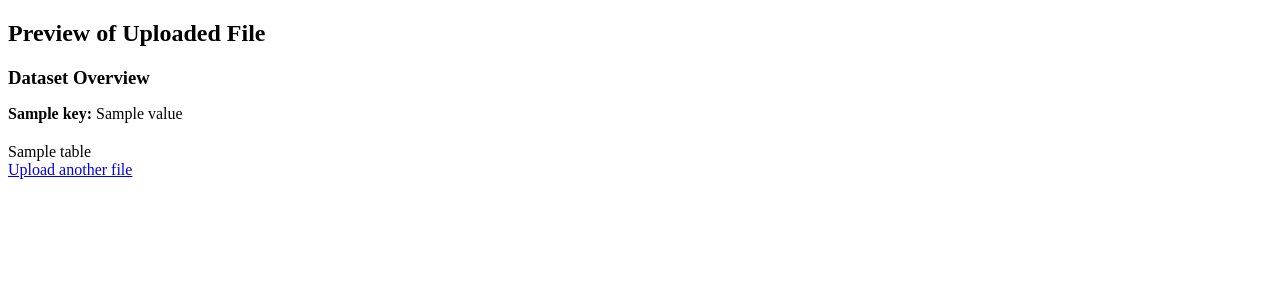
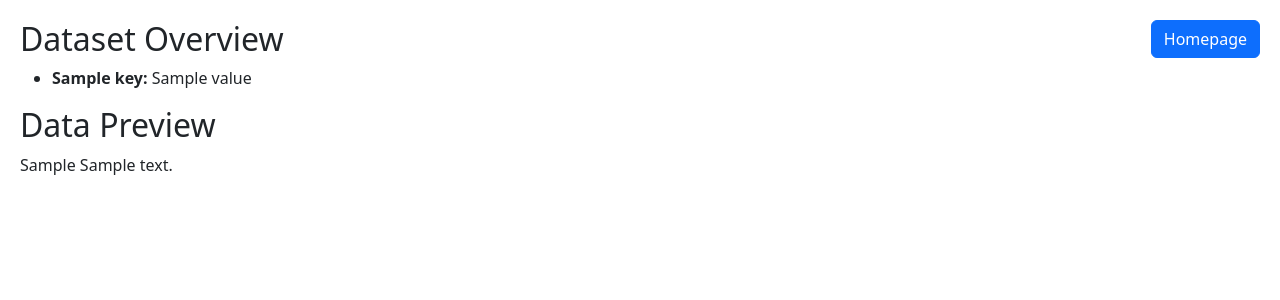
Before and after one commit to Waqar-Wani/Automatic-Data-Analytics-with-NLP, a Flask app: template backend/templates/preview.html in a window 1280 px wide. Shown: the top 300 px of the page. Run offline with Flask 3, Linux system fonts and the light colour scheme; the template is opened without the code that fills it: most values are stand-ins (such as "Sample title", 1, 10 or a date in 2020); some libraries are stand-ins or nearby versions.

Commit message:
Implemented data pagination, added home redirect button, problem encounterd partial data fetching

```diff
--- a/app.py
+++ b/app.py
@@ -5,9 +5,11 @@ sys.path.append(os.path.abspath(os.path.dirname(__file__)))
 import pandas as pd
 from flask import Flask, render_template, request
 from io import BytesIO
-from backend.data_preprocessing.data_utils import handle_missing_values, normalize_column_names
-from backend.data_preprocessing.summary_utils import generate_overview
+from backend.data_preprocessing.file_processing import read_file
+from backend.data_preprocessing.data_cleaning import handle_missing_values, normalize_column_names
+from backend.data_preprocessing.data_overview import generate_overview
 
+# Initialize Flask application
 app = Flask(__name__, template_folder=os.path.join(os.getcwd(), 'backend', 'templates'))
 
 @app.route('/')
@@ -21,24 +23,32 @@ def upload():
         return "No file uploaded"
 
     try:
-        if file.filename.endswith('.csv'):
-            df = pd.read_csv(file)
-        elif file.filename.endswith(('.xls', '.xlsx')):
-            in_memory_file = BytesIO(file.read())
-            df = pd.read_excel(in_memory_file)
-        else:
-            return "Unsupported file type"
+        # Metadata
+        file_name = file.filename
+        file_format = 'csv' if file.filename.endswith('.csv') else \
+                      'xls/xlsx' if file.filename.endswith(('.xls', '.xlsx')) else 'unknown'
+        data_type = 'Uploaded'
+
+        # Read and preprocess
+        df = read_file(file)
+        df = handle_missing_values(df)
+        df = normalize_column_names(df)
+
+        # Overview
+        overview = generate_overview(df, file_name, data_type, file_format)
+
+        # Convert df to HTML (split table)
+        html_table = df.to_html(index=False, classes='display nowrap', border=0)
+        table_header = html_table.split('<thead>')[1].split('</thead>')[0]
+        table_body = html_table.split('<tbody>')[1].split('</tbody>')[0]
+
+        return render_template('preview.html',
+                               table_header=table_header,
+                               table_body=table_body,
+                               overview=overview)
+
     except Exception as e:
         return f"Error reading file: {str(e)}"
 
-    # Preprocessing steps
-    df = handle_missing_values(df)
-    df = normalize_column_names(df)
-    overview = generate_overview(df)
-
-    # Render table and overview
-    preview = df.head().to_html(classes='table table-striped')
-    return render_template('preview.html', table=preview, overview=overview)
-
 if __name__ == '__main__':
     app.run(debug=True)
--- a/backend/data_preprocessing/data_utils.py
+++ b/backend/data_preprocessing/data_cleaning.py
@@ -5,6 +5,10 @@ import re
 def handle_missing_values(df):
     # Simple handling: drop rows with any NaNs
     return df.dropna()
+
+def clean_column_name(name):
+    # Function for cleaning column names
+    return name.replace('_', ' ').title().replace(' ', '')
 
 def normalize_column_names(df):
     # Step 1: Convert all column names to lowercase
--- a/backend/data_preprocessing/summary_utils.py
+++ /dev/null
@@ -1,6 +0,0 @@
-def generate_overview(df):
-    return {
-        "Number of Columns": df.shape[1],
-        "Number of Rows": df.shape[0],
-        "Column Types": df.dtypes.apply(lambda x: str(x)).to_dict()
-    }
--- a/backend/data_preprocessing/test_imports.py
+++ b/backend/data_preprocessing/test_imports.py
@@ -3,6 +3,6 @@ import os
 sys.path.append(os.path.abspath(os.path.join(os.path.dirname(__file__), '..', '..')))
 
 # test_imports.py
-from backend.data_preprocessing.data_utils import handle_missing_values
+from backend.data_preprocessing.data_cleaning import handle_missing_values
 
 print("Import successful!")
--- a/backend/templates/preview.html
+++ b/backend/templates/preview.html
@@ -1,31 +1,79 @@
 <!DOCTYPE html>
-<html>
+<html lang="en">
 <head>
-    <title>Preview</title>
+    <meta charset="UTF-8">
+    <title>Data Preview</title>
+
+    <!-- Bootstrap CSS (optional for styling) -->
+    <link rel="stylesheet" href="https://cdn.jsdelivr.net/npm/bootstrap@5.3.0/dist/css/bootstrap.min.css">
+
+    <!-- DataTables CSS -->
+    <link rel="stylesheet" href="https://cdn.datatables.net/1.13.6/css/jquery.dataTables.min.css">
+
     <style>
-        .table { border-collapse: collapse; width: 100%; margin-bottom: 20px; }
-        .table th, .table td { border: 1px solid #ddd; padding: 8px; }
-        .table th { background-color: #f2f2f2; }
-        .overview { margin-bottom: 20px; }
-        .overview h3 { margin-bottom: 10px; }
-        .overview ul { list-style-type: none; padding: 0; }
-        .overview li { margin-bottom: 5px; }
+        body {
+            padding: 20px;
+        }
+        .dataTables_wrapper {
+            margin-top: 20px;
+        }
+        th, td {
+            white-space: nowrap;
+        }
+        thead th {
+            position: sticky;
+            top: 0;
+            background-color: #f8f9fa;
+            z-index: 10;
+        }
+        .data-container {
+            overflow-x: auto;
+        }
+        /* Style for the Upload New File button */
+        .upload-btn-container {
+            position: absolute;
+            top: 20px;
+            right: 20px;
+        }
     </style>
 </head>
 <body>
-    <h2>Preview of Uploaded File</h2>
 
-    <div class="overview">
-        <h3>Dataset Overview</h3>
-        <ul>
-            {% for key, value in overview.items() %}
-                <li><strong>{{ key }}:</strong> {{ value }}</li>
-            {% endfor %}
-        </ul>
+    <!-- Upload New File Button -->
+    <div class="upload-btn-container">
+        <a href="/" class="btn btn-primary">Homepage</a>
     </div>
 
-    {{ table|safe }}
-    <br>
-    <a href="/">Upload another file</a>
+    <h2>Dataset Overview</h2>
+    <ul>
+        {% for key, value in overview.items() %}
+        <li><strong>{{ key }}:</strong> {{ value }}</li>
+        {% endfor %}
+    </ul>
+
+    <h2>Data Preview</h2>
+    <div class="data-container">
+        <table id="data-table" class="display nowrap table table-bordered" style="width:100%">
+            <thead>
+                {{ table_header|safe }}
+            </thead>
+            <tbody>
+                {{ table_body|safe }}
+            </tbody>
+        </table>
+    </div>
+
+    <!-- jQuery + DataTables JS -->
+    <script src="https://code.jquery.com/jquery-3.7.0.min.js"></script>
+    <script src="https://cdn.datatables.net/1.13.6/js/jquery.dataTables.min.js"></script>
+    <script>
+        $(document).ready(function () {
+            $('#data-table').DataTable({
+                scrollX: true,
+                paging: true,
+                pageLength: 10
+            });
+        });
+    </script>
 </body>
 </html>
```
Also changed, not shown: backend/data_preprocessing/data_overview.py (added, +10 -0 lines), backend/data_preprocessing/file_processing.py (added, +39 -0 lines), backend/templates/index.html (+15 -7 lines).
